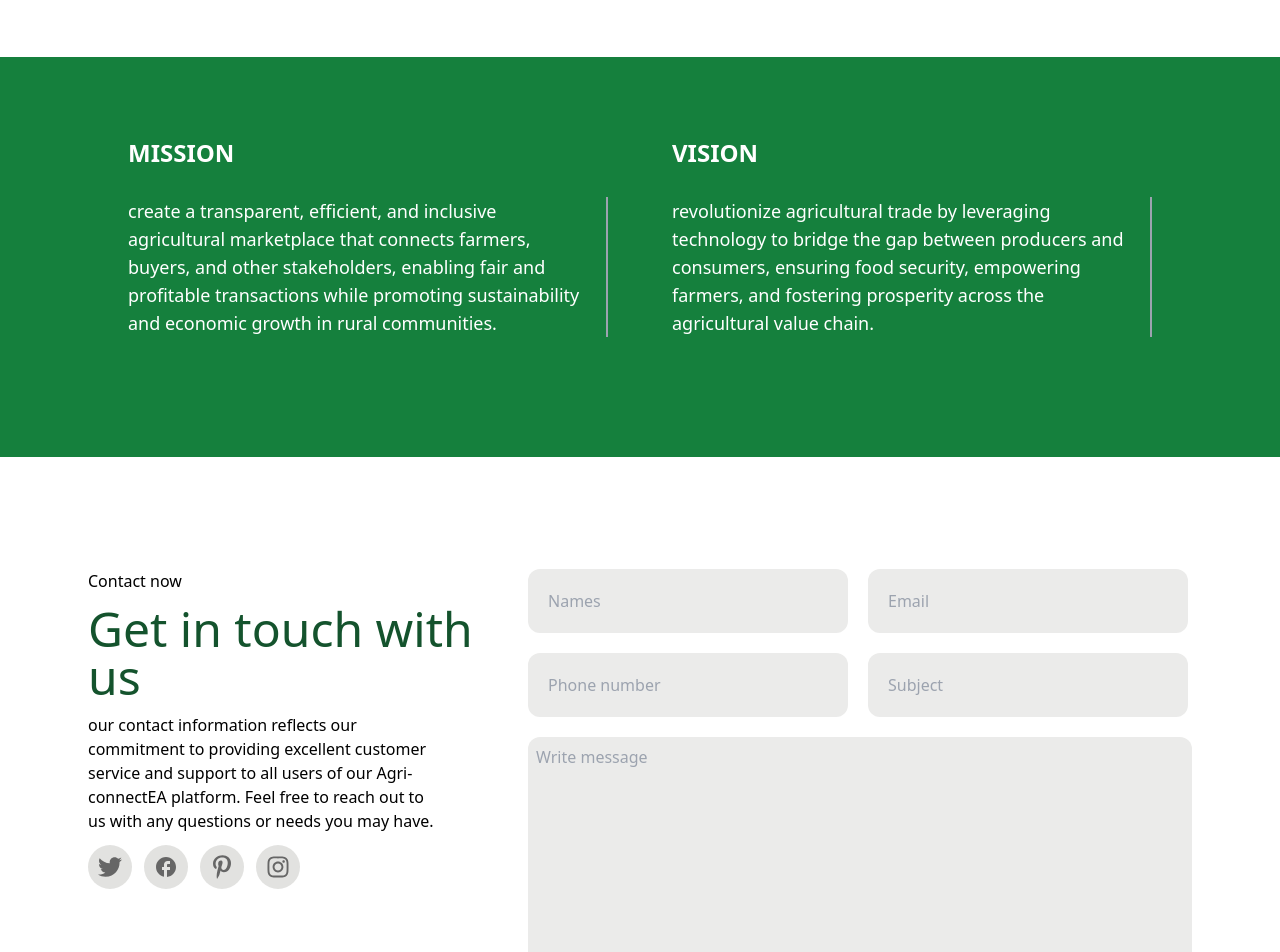
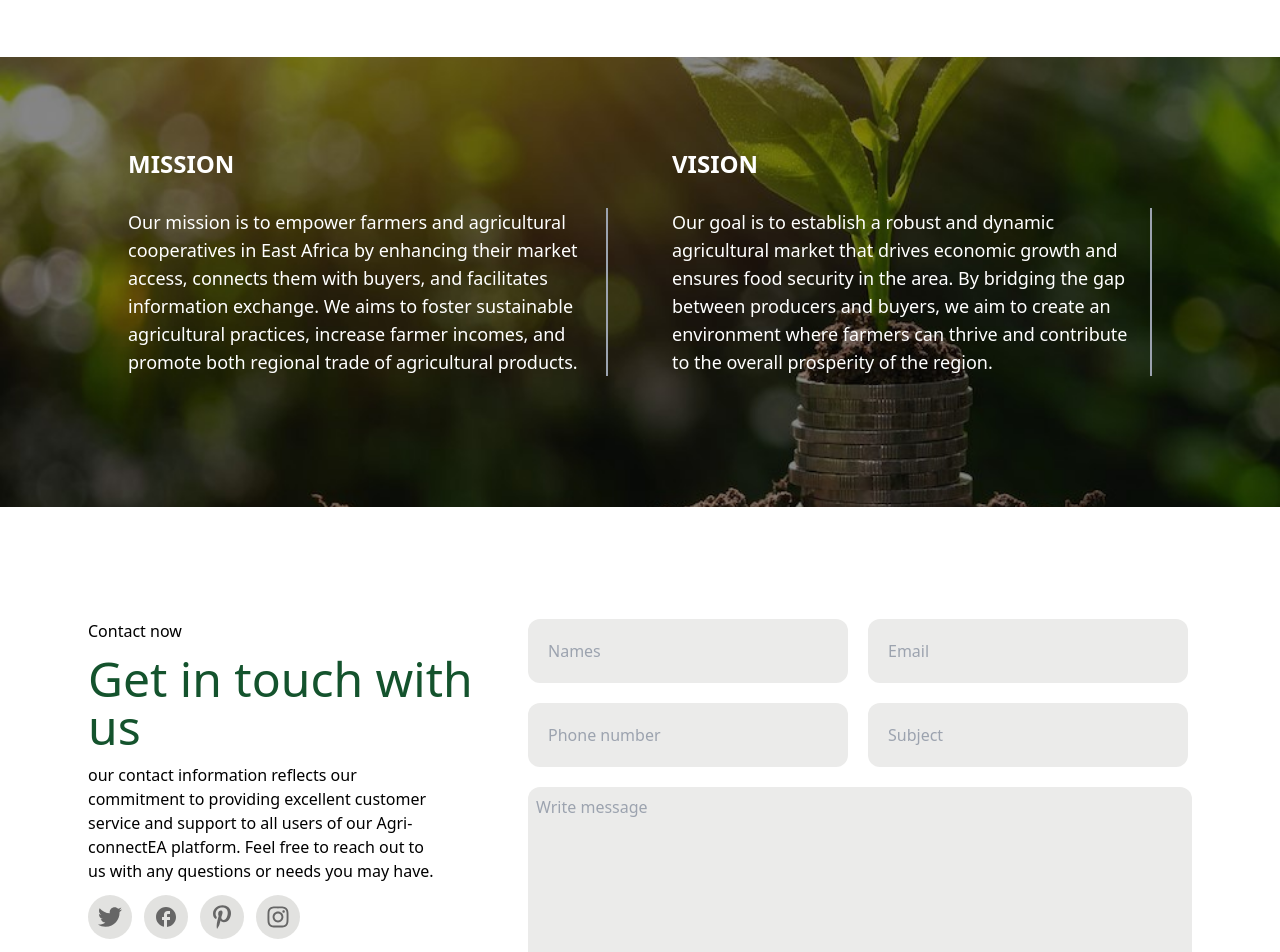
Before and after one commit to Ialbertine/Agri-connectEA, a React (Vite) app: page / in a window 1280 px wide. Shown: the part 1400-2352 px from the top of the page. Built offline with nearby package versions, Linux system fonts and the light colour scheme.

Commit message:
landing page

```diff
--- a/src/Pages/Home.jsx
+++ b/src/Pages/Home.jsx
@@ -1,4 +1,4 @@
-import React, { useEffect } from "react";
+import React, { useEffect, useState } from "react";
 import { Link } from "react-router-dom";
 import { PiArrowBendDownLeftThin } from "react-icons/pi";
 import { FaTwitter } from "react-icons/fa6";
@@ -6,14 +6,16 @@ import { MdOutlineFacebook } from "react-icons/md";
 import { FaInstagram } from "react-icons/fa6";
 import { FaPinterestP } from "react-icons/fa6";
 
+
 import AOS from "aos";
 import "aos/dist/aos.css";
 
 const Home = () => {
   useEffect(() => {
     AOS.init({
-      duration: 2000,});
-  },[]);
+      duration: 2000,
+    });
+  }, []);
 
   return (
     <div>
@@ -22,7 +24,10 @@ const Home = () => {
           src="img/photo3.jpg"
           className=" lg:h-[100vh] md:h-[90vh] sm:h-[100vh] w-full object-cover"
         ></img>
-        <div className="text-white mt-[7rem] absolute lg:top-17 md:top-14 sm:top-10 lg:left-48 md:left-20 sm:left-10 flex flex-col lg:gap-7 md:gap-7 sm:gap-5" data-aos="fade-up">
+        <div
+          className="text-white mt-[7rem] absolute lg:top-17 md:top-14 sm:top-10 lg:left-48 md:left-20 sm:left-10 flex flex-col lg:gap-7 md:gap-7 sm:gap-5"
+          data-aos="fade-up"
+        >
           <p className="underline underline-offset-8">
             WE'RE AGRISUPPLY CHAIN COMMUNITY
           </p>
@@ -49,10 +54,19 @@ const Home = () => {
       </div>
       <div className=" relative">
         <div className="absolute bottom-0 left-60"></div>
-        <div className=" w-[6rem] h-[8rem] bg-[#0b5727] opacity-60 absolute rounded-r-xl top-32 left-0" data-aos="fade-right"></div>
-        <div className="w-[5rem] h-[5rem] bg-yellow-400 opacity-90 absolute  rounded-2xl top-[36vh] left-12" data-aos="fade-left"></div>
+        <div
+          className=" w-[6rem] h-[8rem] bg-[#0b5727] opacity-60 absolute rounded-r-xl top-32 left-0"
+          data-aos="fade-right"
+        ></div>
+        <div
+          className="w-[5rem] h-[5rem] bg-yellow-400 opacity-90 absolute  rounded-2xl top-[36vh] left-12"
+          data-aos="fade-left"
+        ></div>
         <div className="py-32 flex lg:flex-row md:flex-row sm:flex-col items-center justify-center gap-10">
-          <div className="lg:w-[69vh] md:w-[44vh] sm:w-[44vh] flex flex-col lg:p-0 md:p-0 sm:p-3 gap-3" data-aos="fade-right">
+          <div
+            className="lg:w-[69vh] md:w-[44vh] sm:w-[44vh] flex flex-col lg:p-0 md:p-0 sm:p-3 gap-3"
+            data-aos="fade-right"
+          >
             <p className="text-lg">Get to know our priority:</p>
             <p className="text-4xl text-green-900">Harvest Showcasing</p>
             <p className="text-lg text-justify sm:w-[60vh]">
@@ -80,62 +94,112 @@ const Home = () => {
 
       {/* Missions */}
 
-    <div className="bg-green-700 text-white h-100 flex lg:flex-row md:flex-col sm:flex-col items-center justify-evenly px-40 py-20 lg:pl-32 md:pl-0 sm:pl-10">
-          <div className='flex flex-col gap-7 md:pl-0 lg:pl-0 sm:pl-32 mb-10'>
-            <p className='text-2xl font-bold'>MISSION</p>
+      <div
+        className="text-white h-[450px] flex lg:flex-row md:flex-col sm:flex-col items-center
+      justify-evenly px-40 py-20 lg:pl-32 md:pl-0 sm:pl-10 bg-cover bg-center"
+        style={{ backgroundImage: "url(/img/harvest5.jpg)" }}
+      >
+        <div className="flex flex-col gap-7 md:pl-0 lg:pl-0 sm:pl-32 mb-10">
+          <p className="text-2xl font-bold">MISSION</p>
           <div>
-              <p className=' lg:border-r-2 border-gray-400 lg:w-[60vh] md:w-[60vh] sm:w-[70vh] text-lg pr-5'>create a transparent, efficient, and inclusive agricultural marketplace that connects farmers, buyers,
-                and other stakeholders, enabling fair and profitable transactions while promoting sustainability
-                and economic growth in rural communities.
+            <p className=" lg:border-r-2 border-gray-400 lg:w-[60vh] md:w-[60vh] sm:w-[70vh] text-lg pr-5">
+              Our mission is to empower farmers and agricultural cooperatives in
+              East Africa by enhancing their market access, connects them with
+              buyers, and facilitates information exchange. We aims to foster
+              sustainable agricultural practices, increase farmer incomes, and
+              promote both regional trade of agricultural products.
             </p>
           </div>
-
         </div>
-          <div className='flex flex-col gap-7 sm:pl-16 mb-10'>
-            <p className='text-2xl md:pl-0 sm:pl-7 font-bold'>VISION</p>
-            <p className='lg:border-r-2 border-gray-400 lg:w-[60vh] md:w-[70vh] sm:w-[70vh] lg:pl-0 md:pl-0 sm:pl-8 text-lg pr-5'>
-              revolutionize agricultural trade by leveraging technology to bridge the gap
-              between producers and consumers, ensuring food security, empowering farmers, and fostering prosperity
-              across the agricultural value chain.
+        <div className="flex flex-col gap-7 sm:pl-16 mb-10">
+          <p className="text-2xl md:pl-0 sm:pl-7 font-bold">VISION</p>
+          <p className="lg:border-r-2 border-gray-400 lg:w-[60vh] md:w-[70vh] sm:w-[70vh] lg:pl-0 md:pl-0 sm:pl-8 text-lg pr-5">
+            Our goal is to establish a robust and dynamic agricultural market
+            that drives economic growth and ensures food security in the area.
+            By bridging the gap between producers and buyers, we aim to create
+            an environment where farmers can thrive and contribute to the
+            overall prosperity of the region.
           </p>
         </div>
       </div>
       {/* testimonials */}
 
+
       {/* Get in touch with us */}
       <div>
-          <div className='flex lg:flex-row md:flex-col sm:flex-col justify-evenly py-28  bg-white'>
-            <div className='lg:w-[44vh] md:w-[80vh] mb-10 sm:w-[44vh] flex flex-col lg:p-0 md:p-0 sm:p-3 gap-3  lg:ml-0 md:ml-20 sm:ml-7'>
-              <p className=''>Contact now</p>
-              <p className='text-5xl text-green-900 lg:w-[50vh]' data-aos="fade-right">Get in touch with us</p>
-              <p className=''>our contact information reflects our commitment to providing excellent
-                customer service and support to all users of our Agri-connectEA platform. Feel free to
-                reach out to us with any questions or needs you may have.
+        <div className="flex lg:flex-row md:flex-col sm:flex-col justify-evenly py-28  bg-white">
+          <div className="lg:w-[44vh] md:w-[80vh] mb-10 sm:w-[44vh] flex flex-col lg:p-0 md:p-0 sm:p-3 gap-3  lg:ml-0 md:ml-20 sm:ml-7">
+            <p className="">Contact now</p>
+            <p
+              className="text-5xl text-green-900 lg:w-[50vh]"
+              data-aos="fade-right"
+            >
+              Get in touch with us
             </p>
-              <div className='flex gap-3' data-aos="fade-up">
-                <div className='rounded-full bg-[#cfcfcb] flex items-center justify-center w-11 h-11 opacity-60 text-2xl' ><FaTwitter /></div>
-                <div className='rounded-full bg-[#cfcfcb] flex items-center justify-center w-11 h-11 opacity-60 text-2xl' ><MdOutlineFacebook /></div>
-                <div className='rounded-full bg-[#cfcfcb] flex items-center justify-center w-11 h-11 opacity-60 text-2xl' ><FaPinterestP /></div>
-                <div className='rounded-full bg-[#cfcfcb] flex items-center justify-center w-11 h-11 opacity-60 text-2xl' ><FaInstagram /></div>
+            <p className="">
+              our contact information reflects our commitment to providing
+              excellent customer service and support to all users of our
+              Agri-connectEA platform. Feel free to reach out to us with any
+              questions or needs you may have.
+            </p>
+            <div className="flex gap-3" data-aos="fade-up">
+              <div className="rounded-full bg-[#cfcfcb] flex items-center justify-center w-11 h-11 opacity-60 text-2xl">
+                <FaTwitter />
+              </div>
+              <div className="rounded-full bg-[#cfcfcb] flex items-center justify-center w-11 h-11 opacity-60 text-2xl">
+                <MdOutlineFacebook />
+              </div>
+              <div className="rounded-full bg-[#cfcfcb] flex items-center justify-center w-11 h-11 opacity-60 text-2xl">
+                <FaPinterestP />
+              </div>
+              <div className="rounded-full bg-[#cfcfcb] flex items-center justify-center w-11 h-11 opacity-60 text-2xl">
+                <FaInstagram />
               </div>
             </div>
-            <div className='flex flex-col gap-5 lg:ml-0 md:ml-20 sm:ml-7' data-aos="fade-up">
-              <div className='flex lg:flex-row md:flex-col sm:flex-col gap-5'>
-                <input type='text' placeholder='Names' className='bg-[#ebebea] rounded-xl p-5 lg:w-[40vh] md:w-[80vh] sm:w-[40vh]'></input>
-                <input type='email' placeholder='Email' className='bg-[#ebebea] rounded-xl p-5 lg:w-[40vh] md:w-[80vh] sm:w-[40vh]'></input>
           </div>
-              <div className='flex lg:flex-row md:flex-col sm:flex-col gap-5 '>
-                <input type='phone' placeholder='Phone number' className='bg-[#ebebea] rounded-xl p-5 lg:w-[40vh] md:w-[80vh] sm:w-[40vh]'></input>
-                <input type='text' placeholder='Subject' className='bg-[#ebebea] rounded-xl p-5 lg:w-[40vh] md:w-[80vh] sm:w-[40vh]'></input>
+          <div
+            className="flex flex-col gap-5 lg:ml-0 md:ml-20 sm:ml-7"
+            data-aos="fade-up"
+          >
+            <div className="flex lg:flex-row md:flex-col sm:flex-col gap-5">
+              <input
+                type="text"
+                placeholder="Names"
+                className="bg-[#ebebea] rounded-xl p-5 lg:w-[40vh] md:w-[80vh] sm:w-[40vh]"
+              ></input>
+              <input
+                type="email"
+                placeholder="Email"
+                className="bg-[#ebebea] rounded-xl p-5 lg:w-[40vh] md:w-[80vh] sm:w-[40vh]"
+              ></input>
+            </div>
+            <div className="flex lg:flex-row md:flex-col sm:flex-col gap-5 ">
+              <input
+                type="phone"
+                placeholder="Phone number"
+                className="bg-[#ebebea] rounded-xl p-5 lg:w-[40vh] md:w-[80vh] sm:w-[40vh]"
+              ></input>
+              <input
+                type="text"
+                placeholder="Subject"
+                className="bg-[#ebebea] rounded-xl p-5 lg:w-[40vh] md:w-[80vh] sm:w-[40vh]"
+              ></input>
             </div>
             <div>
-                <textarea placeholder='Write message' className='bg-[#ebebea] rounded-xl p-2 lg:w-[83vh] md:w-[80vh] sm:w-[40vh] h-[30vh]'></textarea>
+              <textarea
+                placeholder="Write message"
+                className="bg-[#ebebea] rounded-xl p-2 lg:w-[83vh] md:w-[80vh] sm:w-[40vh] h-[30vh]"
+              ></textarea>
             </div>
-              <Link to='/contact' className=' bg-yellow-200 px-5 py-3 lg:w-[30vh] md:w-[27vh] sm:w-[27vh] text-xl rounded-xl text-black hover:text-white hover:bg-green-900'> Send message</Link>
-
+            <Link
+              to="/contact"
+              className=" bg-yellow-200 px-5 py-3 lg:w-[30vh] md:w-[27vh] sm:w-[27vh] text-xl rounded-xl text-black hover:text-white hover:bg-green-900"
+            >
+              {" "}
+              Send message
+            </Link>
           </div>
         </div>
-
       </div>
     </div>
   );
```
Also changed, not shown: public/img/harvest5.jpg (added). Lines whose indentation alone changed are shown as unchanged.
